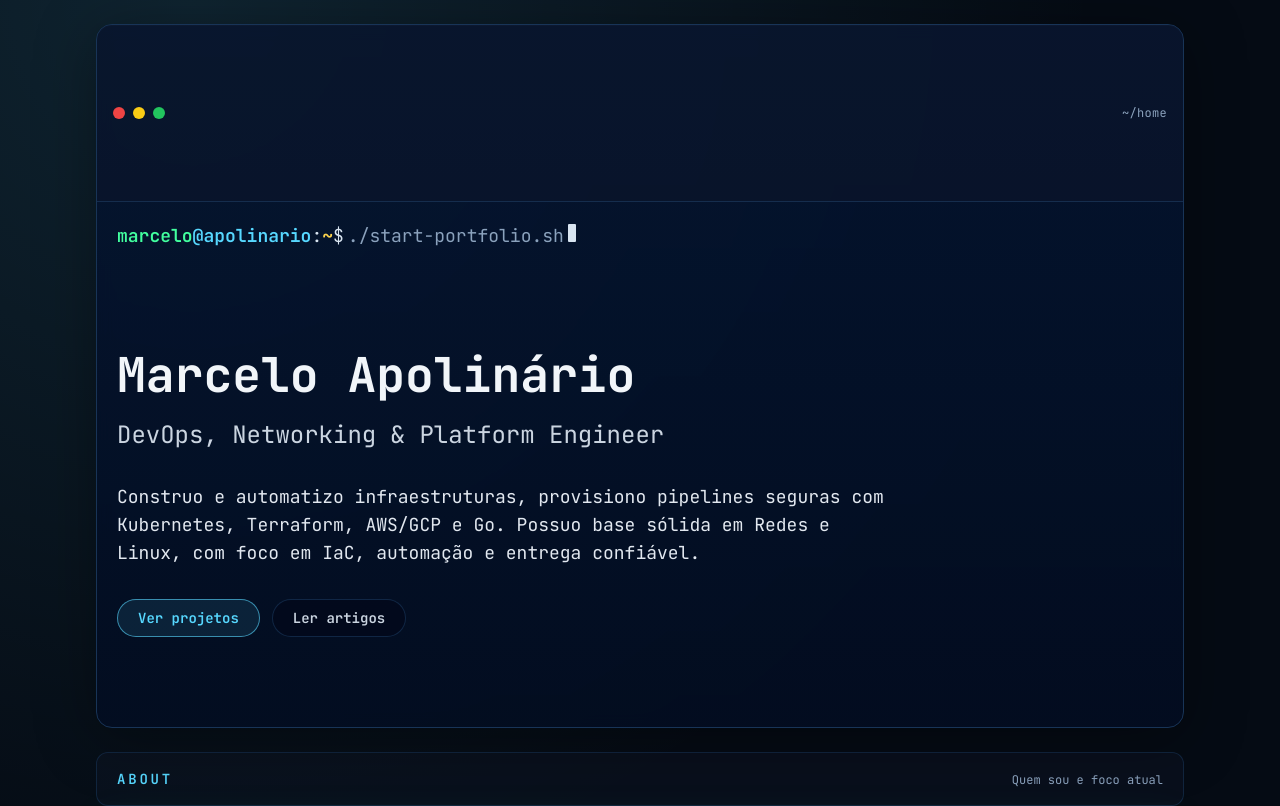
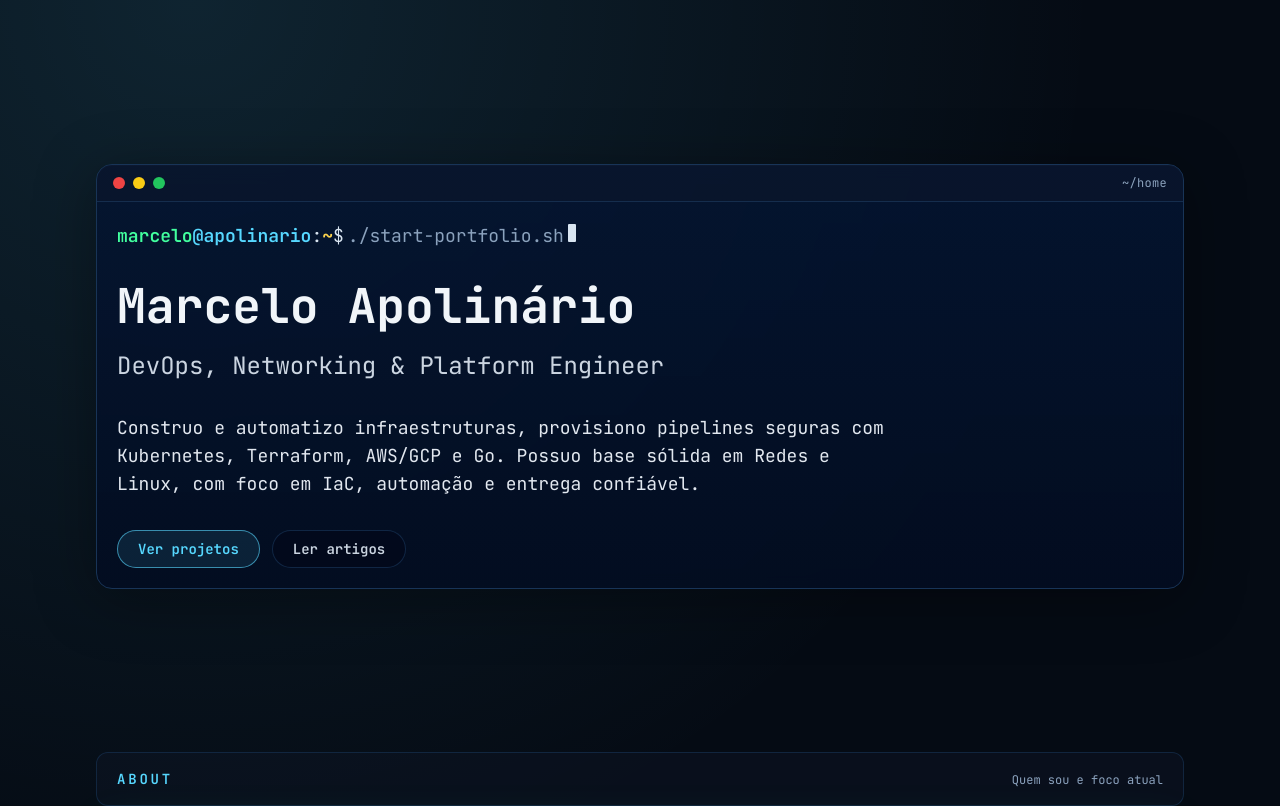
Before and after one commit to apolinario0x21/sturdy-parakeet, a Next.js app: page / in a window 1280 px wide. Shown: the top 806 px of the page. Built offline with nearby package versions, Linux system fonts and the light colour scheme.

Commit message:
fix: center hero grid container to normalize layout

```diff
--- a/components/sections/Hero.tsx
+++ b/components/sections/Hero.tsx
@@ -3,7 +3,7 @@ import { TerminalWindow } from '@/components/TerminalWindow';
 
 export function Hero() {
   return (
-    <header className="grid min-h-[85vh] min-h-[88svh] w-full grid-cols-1">
+    <header className="grid min-h-[85vh] min-h-[88svh] w-full grid-cols-1 items-center">
       <TerminalWindow
         title="~/home"
         className="hero-panel grid w-full grid-cols-1 border-term-border"
```
